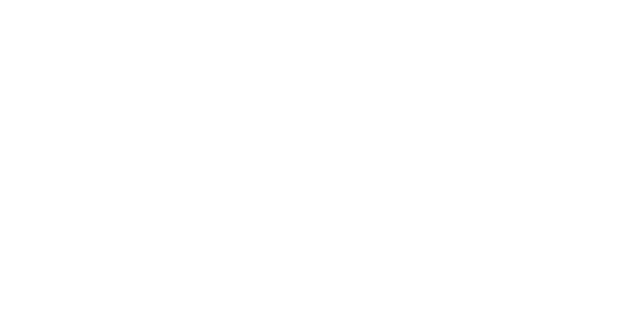
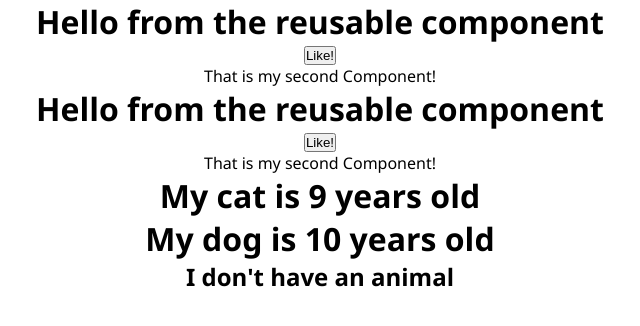
Before and after one commit to beginnerunidue/99-template, a React (Create React App) app: page / in a window 1280 px wide. Shown: the top 326 px of the page, without its empty margins (320-960 px from the left). Built offline with nearby package versions, Linux system fonts and the light colour scheme.

Commit message:
finale variant

```diff
--- a/src/App.js
+++ b/src/App.js
@@ -1,7 +1,24 @@
 import "./App.css";
 
+import MyCompo from "./components/MyComponent";
+import MySecondComponent from "./components/MySecondComponent";
+import PetInfo from "./components/Petinfo.js";
+
 function App() {
-  return <div className="App"></div>;
+  const catAge = +9;
+  const dogAge = 10;
+
+  return (
+    <div className="App">
+      <MyCompo />
+      <MySecondComponent />
+      <MyCompo />
+      <MySecondComponent />
+      <PetInfo animal="cat" age={catAge} hasPet={true} />
+      <PetInfo animal="dog" age={dogAge} hasPet />
+      <PetInfo hasPet={false} />
+    </div>
+  );
 }
 
 export default App;
--- /dev/null
+++ b/src/components/MyComponent.js
@@ -0,0 +1,8 @@
+export default function MyComponent() {
+  return (
+    <div>
+      <h1>Hello from the reusable component</h1>
+      <button>Like!</button>
+    </div>
+  );
+}
--- /dev/null
+++ b/src/components/MySecondComponent.js
@@ -0,0 +1,3 @@
+export default function MySecondComponent() {
+  return <p>That is my second Component!</p>;
+}
--- /dev/null
+++ b/src/components/Petinfo.js
@@ -0,0 +1,38 @@
+// function Petinfo(props) {
+//   console.log(props);
+//   const { animal, age, hasPet } = props; // using destruction of object
+//   const text = hasPet
+//     ? `My ${animal} is ${age} years old`
+//     : "I don't have an animal";
+//   return (
+//     <div>
+//       <h1>{text}</h1>
+//     </div>
+//   );
+// }
+
+function Petinfo(props) {
+  console.log(props);
+  const { animal, age, hasPet } = props; // using destruction of object
+
+  return hasPet ? (
+    <h1>{`My ${animal} is ${age} years old`}</h1>
+  ) : (
+    <h2>I don't have an animal</h2>
+  );
+}
+
+// function Petinfo(props) {
+//   console.log(props);
+//   const { animal, age, hasPet } = props; // using destruction of object
+
+//   return hasPet ? (
+//     <h1>
+//       My {animal} is {age} years old
+//     </h1>
+//   ) : (
+//     <h1>I don't have an animal</h1>
+//   );
+// }
+
+export default Petinfo;
```
